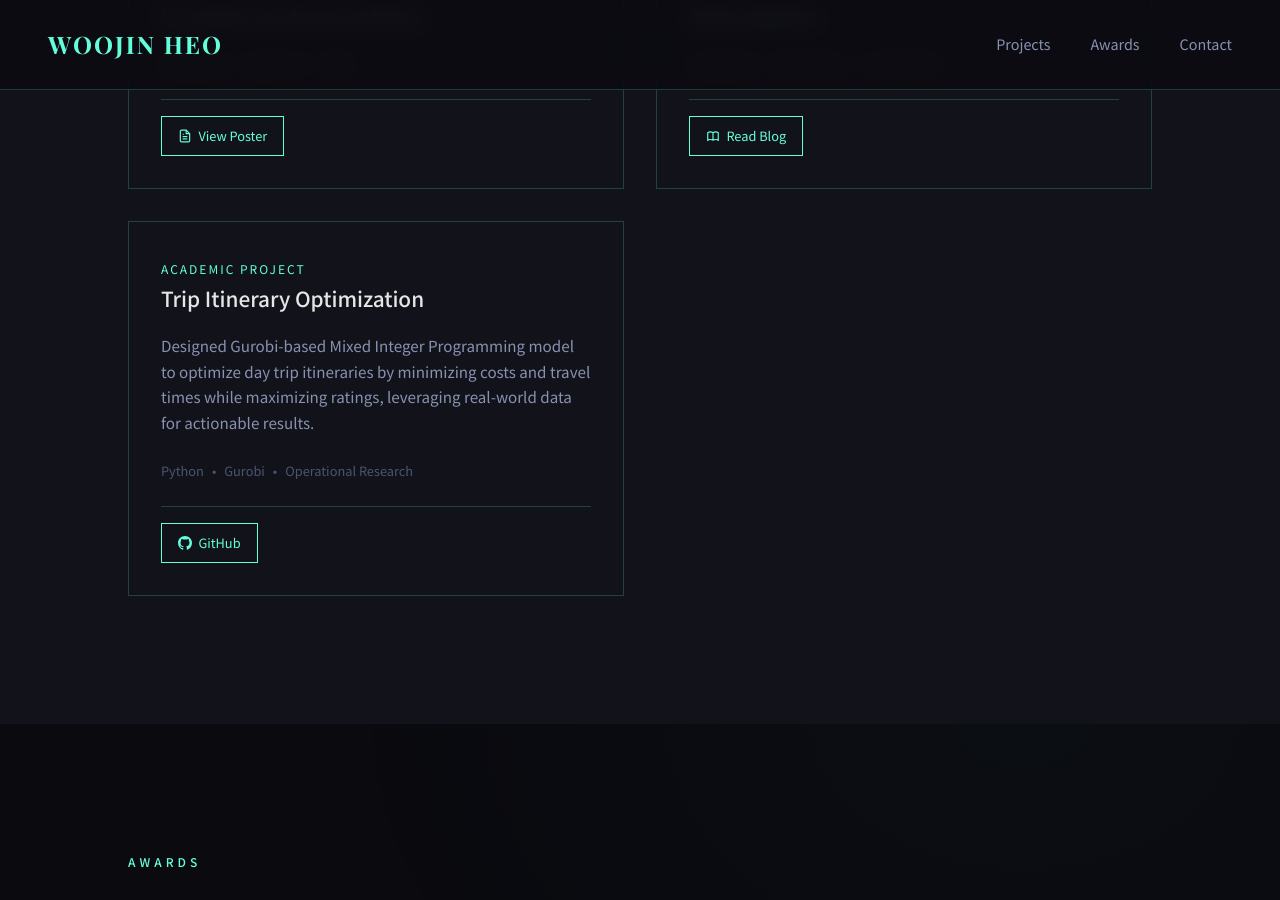
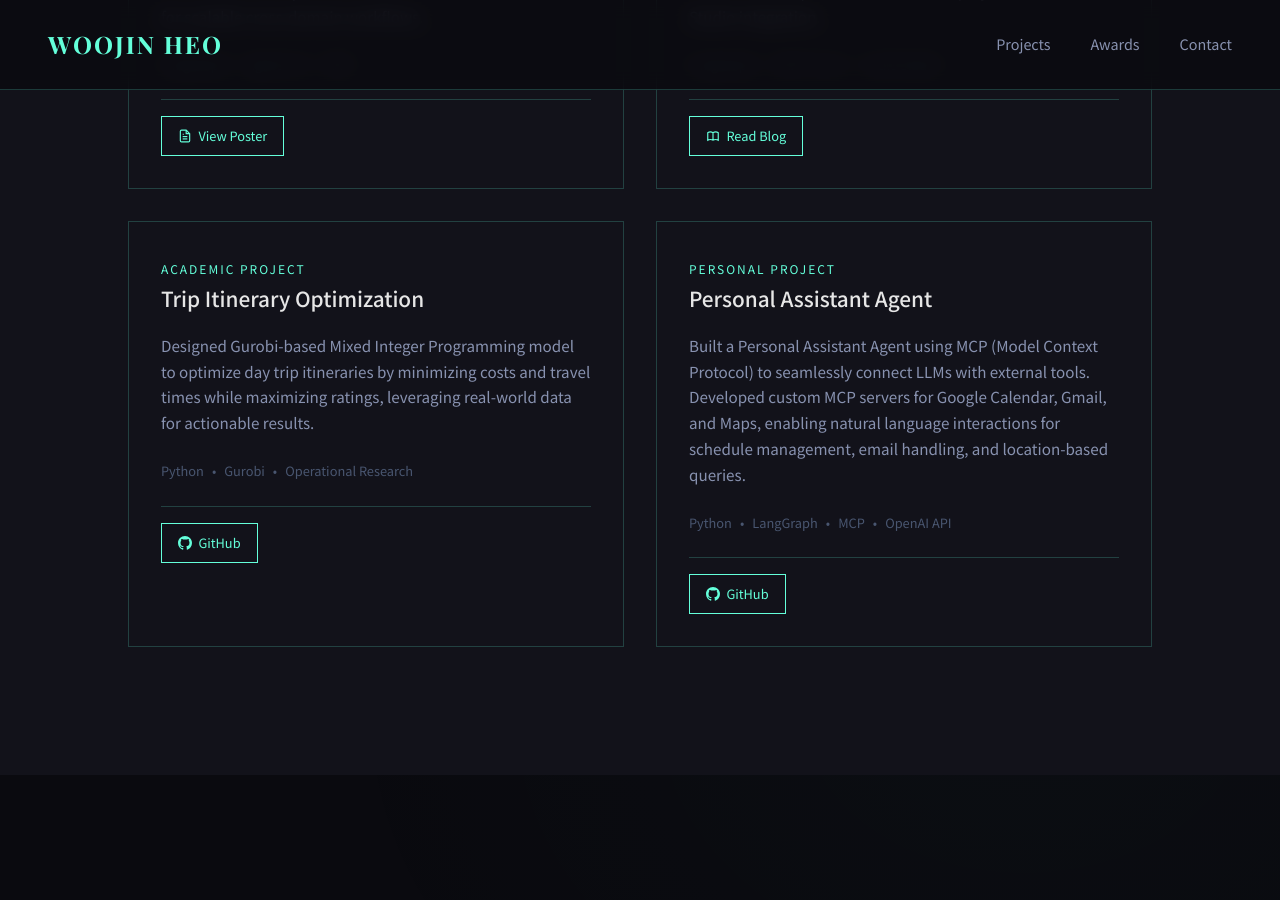
Before and after one commit to woojin-heo/woojin-heo.github.io, a Jekyll site: the page index.html, which Jekyll copies as it is, in a window 1280 px wide and 900 px high, scrolled down 1433 px. Built offline with Jekyll 4.4.1, drawn with Linux system fonts in a browser that asks for light colours.

Commit message:
add project

```diff
--- a/index.html
+++ b/index.html
@@ -801,6 +801,32 @@
         </div>
       </div>
 
+
+      <div class="project-card">
+        <span class="project-type">Personal Project</span>
+        <h3 class="project-title">Personal Assistant Agent</h3>
+        <p class="project-desc">
+          Built a Personal Assistant Agent using MCP (Model Context Protocol) to seamlessly connect LLMs with external tools.
+          Developed custom MCP servers for Google Calendar, Gmail, and Maps, enabling natural language interactions for schedule management, email handling, and location-based queries.
+        </p>
+        <div class="project-tech">
+          <span>Python</span>
+          <span>•</span>
+          <span>LangGraph</span>
+          <span>•</span>
+          <span>MCP</span>
+          <span>•</span>
+          <span>OpenAI API</span>
+        </div>
+        <div class="project-links">
+          <a href="https://github.com/woojin-heo/langraph_mcp_agent" target="_blank" class="project-link">
+            <svg viewBox="0 0 24 24" fill="currentColor">
+              <path d="M12 0c-6.626 0-12 5.373-12 12 0 5.302 3.438 9.8 8.207 11.387.599.111.793-.261.793-.577v-2.234c-3.338.726-4.033-1.416-4.033-1.416-.546-1.387-1.333-1.756-1.333-1.756-1.089-.745.083-.729.083-.729 1.205.084 1.839 1.237 1.839 1.237 1.07 1.834 2.807 1.304 3.492.997.107-.775.418-1.305.762-1.604-2.665-.305-5.467-1.334-5.467-5.931 0-1.311.469-2.381 1.236-3.221-.124-.303-.535-1.524.117-3.176 0 0 1.008-.322 3.301 1.23.957-.266 1.983-.399 3.003-.404 1.02.005 2.047.138 3.006.404 2.291-1.552 3.297-1.23 3.297-1.23.653 1.653.242 2.874.118 3.176.77.84 1.235 1.911 1.235 3.221 0 4.609-2.807 5.624-5.479 5.921.43.372.823 1.102.823 2.222v3.293c0 .319.192.694.801.576 4.765-1.589 8.199-6.086 8.199-11.386 0-6.627-5.373-12-12-12z"/>
+            </svg>
+            GitHub
+          </a>
+        </div>
+      </div>
     </div>
   </section>
 
```
